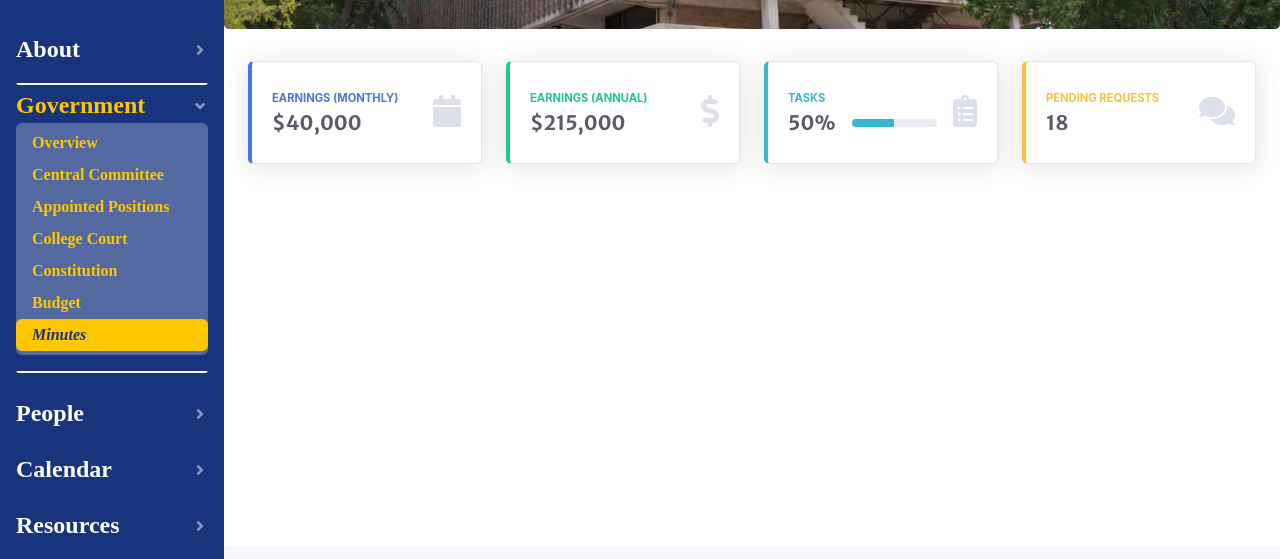
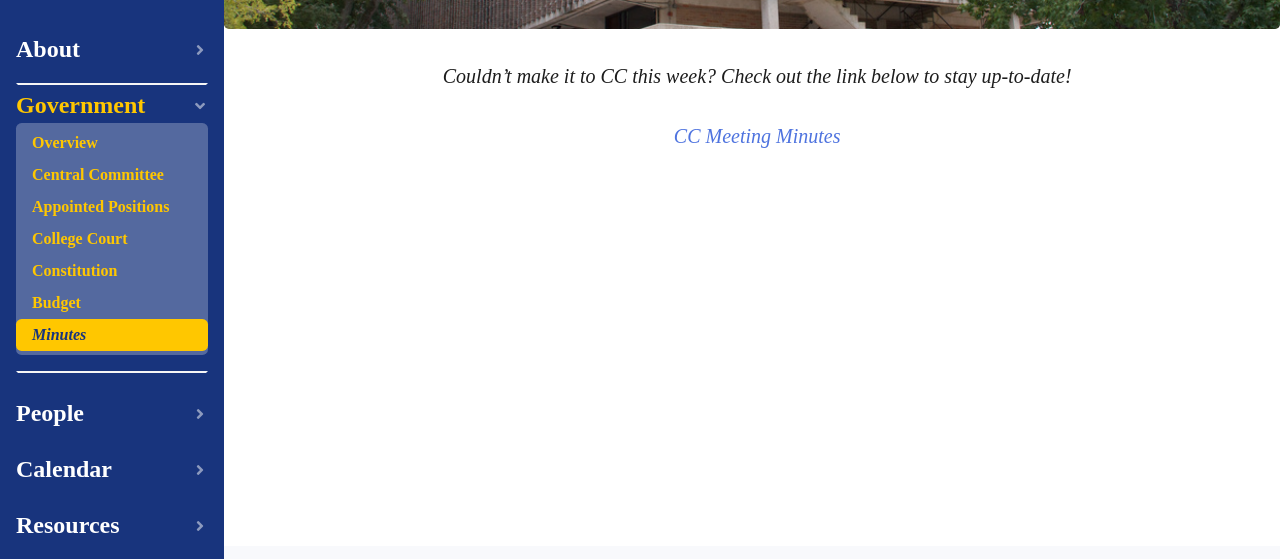
Before and after one commit to yowashi23/lovett-college, a plain HTML site: page minutes.html in a window 1280 px wide. Shown: the part 197-756 px from the top of the page. Drawn offline with Linux system fonts and the light colour scheme; a web font is replaced by a local one.

Commit message:
finished minutes page

```diff
--- a/minutes.html
+++ b/minutes.html
@@ -187,82 +187,11 @@
 
           <!-- Content Row -->
           <div class="row">
+            <div class="col-md-9 tradition-body">
+                <p class="facilities-text" style="word-wrap:break-word !important; font-style:italic !important; font-family: 'bitterregular';" align="center">Couldn’t make it to CC this week? Check out the link below to stay up-to-date! <br> <br>
+                  <a href="https://drive.google.com/drive/folders/1KTif361UO-2ilb80o9-obIKd0y2N1kwb">CC Meeting Minutes</a>
+                </p>
 
-            <!-- Earnings (Monthly) Card Example -->
-            <div class="col-xl-3 col-md-6 mb-4">
-              <div class="card border-left-primary shadow h-100 py-2">
-                <div class="card-body">
-                  <div class="row no-gutters align-items-center">
-                    <div class="col mr-2">
-                      <div class="text-xs font-weight-bold text-primary text-uppercase mb-1">Earnings (Monthly)</div>
-                      <div class="h5 mb-0 font-weight-bold text-gray-800">$40,000</div>
-                    </div>
-                    <div class="col-auto">
-                      <i class="fas fa-calendar fa-2x text-gray-300"></i>
-                    </div>
-                  </div>
-                </div>
-              </div>
-            </div>
-
-            <!-- Earnings (Monthly) Card Example -->
-            <div class="col-xl-3 col-md-6 mb-4">
-              <div class="card border-left-success shadow h-100 py-2">
-                <div class="card-body">
-                  <div class="row no-gutters align-items-center">
-                    <div class="col mr-2">
-                      <div class="text-xs font-weight-bold text-success text-uppercase mb-1">Earnings (Annual)</div>
-                      <div class="h5 mb-0 font-weight-bold text-gray-800">$215,000</div>
-                    </div>
-                    <div class="col-auto">
-                      <i class="fas fa-dollar-sign fa-2x text-gray-300"></i>
-                    </div>
-                  </div>
-                </div>
-              </div>
-            </div>
-
-            <!-- Earnings (Monthly) Card Example -->
-            <div class="col-xl-3 col-md-6 mb-4">
-              <div class="card border-left-info shadow h-100 py-2">
-                <div class="card-body">
-                  <div class="row no-gutters align-items-center">
-                    <div class="col mr-2">
-                      <div class="text-xs font-weight-bold text-info text-uppercase mb-1">Tasks</div>
-                      <div class="row no-gutters align-items-center">
-                        <div class="col-auto">
-                          <div class="h5 mb-0 mr-3 font-weight-bold text-gray-800">50%</div>
-                        </div>
-                        <div class="col">
-                          <div class="progress progress-sm mr-2">
-                            <div class="progress-bar bg-info" role="progressbar" style="width: 50%" aria-valuenow="50" aria-valuemin="0" aria-valuemax="100"></div>
-                          </div>
-                        </div>
-                      </div>
-                    </div>
-                    <div class="col-auto">
-                      <i class="fas fa-clipboard-list fa-2x text-gray-300"></i>
-                    </div>
-                  </div>
-                </div>
-              </div>
-            </div>
-
-            <!-- Pending Requests Card Example -->
-            <div class="col-xl-3 col-md-6 mb-4">
-              <div class="card border-left-warning shadow h-100 py-2">
-                <div class="card-body">
-                  <div class="row no-gutters align-items-center">
-                    <div class="col mr-2">
-                      <div class="text-xs font-weight-bold text-warning text-uppercase mb-1">Pending Requests</div>
-                      <div class="h5 mb-0 font-weight-bold text-gray-800">18</div>
-                    </div>
-                    <div class="col-auto">
-                      <i class="fas fa-comments fa-2x text-gray-300"></i>
-                    </div>
-                  </div>
-                </div>
-              </div>
             </div>
           </div>
         </div>
```
